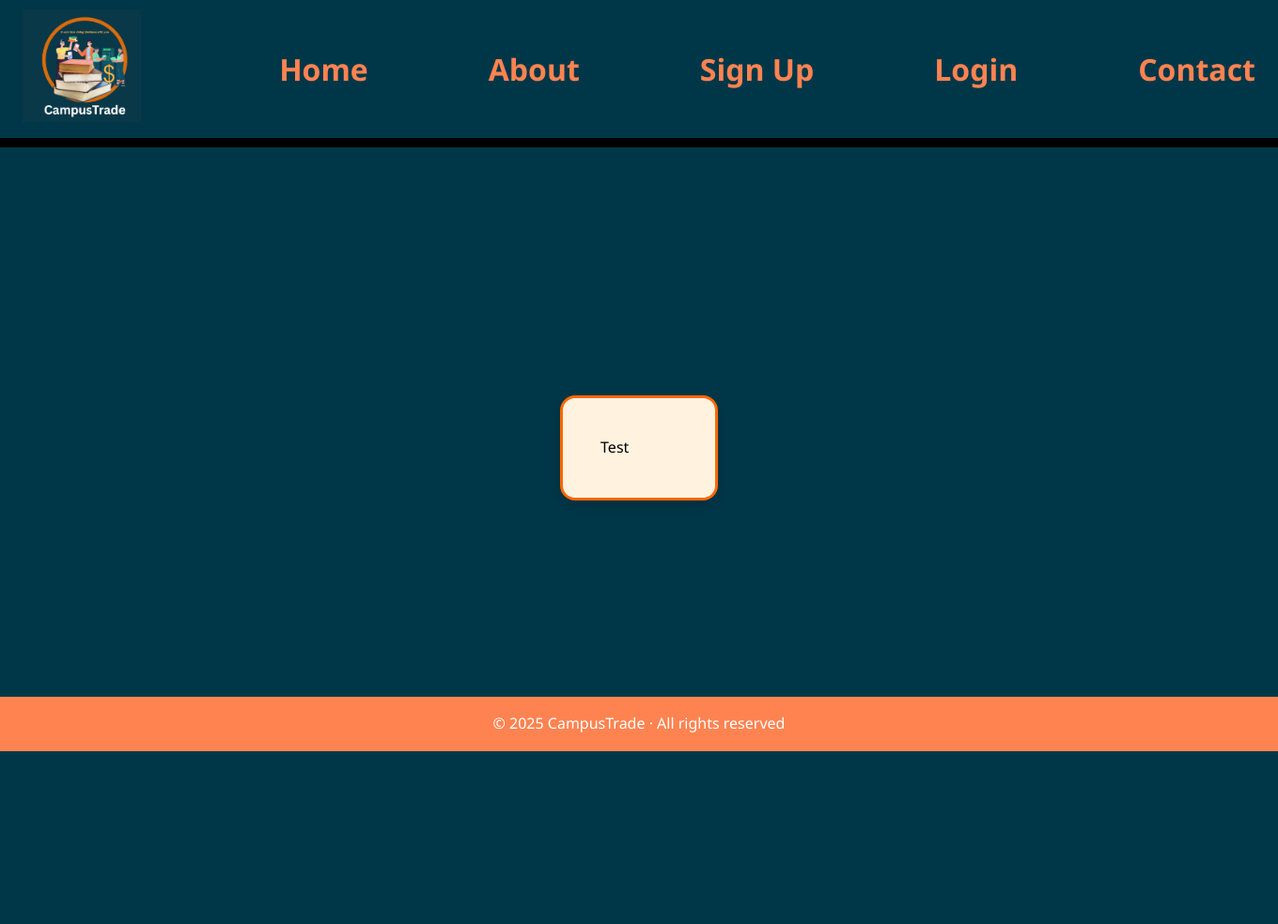
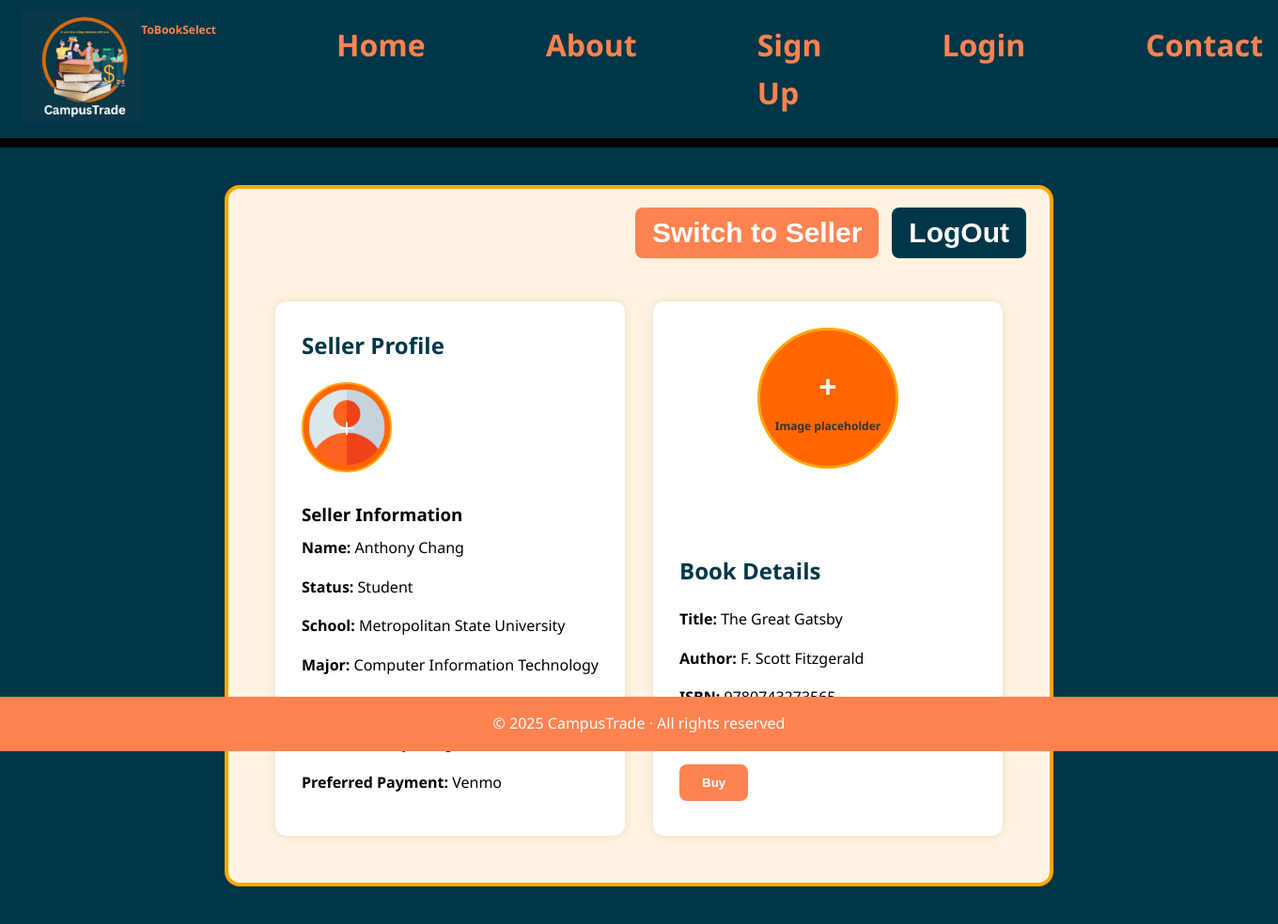
Before and after one commit to AnthonyChang123/TTT_Pacman, a PHP site: page /BookSelection.php in a window 1360 px wide. Shown: the whole page at 94% size. Before the commit the page ends 800 px from the top, so only its background shows below. Run offline with PHP 8.4, Linux system fonts and the light colour scheme.

Commit message:
Basics for Book Selection up
Need to spruce it up

```diff
--- a/BookSelection.php
+++ b/BookSelection.php
@@ -1,15 +1,81 @@
 <?php
+session_start();
 include('header.php');
 ?>
 
+<!-- Include CSS (if not already in header.php) -->
+<link rel="stylesheet" href="CSS/BasicSetUp.css">
+<link rel="stylesheet" href="CSS/HeaderNavBar.css">
+<link rel="stylesheet" href="CSS/ReusableComponents.css">
+
 <main>
-  <div class="login-wrapper">
-    <div class="login-box">
-        Test
+  <div class="container">
+    <div class="seller-page">
+
+      <!-- Top Actions -->
+      <div class="top-actions">
+        <button class="button" type="button" onclick="window.location.href='SellerPage.php'">Switch to Seller</button>
+
+  <!-- ✅ Inline form for logout -->
+  <form method="post" action="logout.php" style="display:inline;">
+    <button class="button logout" type="submit">LogOut</button>
+  </form>
+</div>
+
+
+      <!-- LEFT: Profile Panel -->
+      <div class="profile-panel">
+        <h2>Seller Profile</h2>
+
+        <form>
+          <!-- Profile image upload -->
+          <div class="avatar-uploader">
+            <input id="avatarInput" name="avatar" type="file" accept="image/*" hidden>
+            <label for="avatarInput" class="avatar" aria-label="Upload profile picture">
+              <!-- ✅ Corrected image path -->
+              <img id="avatarPreview" src="Images/ProfileIcon.png" alt="Profile picture preview">
+              <span class="avatar-icon">+</span>
+            </label>
+          </div>
+            <div class="seller-info">
+              <h3>Seller Information</h3>
+              <p><strong>Name:</strong> Anthony Chang</p>
+              <p><strong>Status:</strong> Student</p>
+              <p><strong>School:</strong> Metropolitan State University</p>
+              <p><strong>Major:</strong> Computer Information Technology</p>
+              <p><strong>Location:</strong> Minneapolis, MN</p>
+              <p><strong>Email:</strong> anthonychang@email.com</p>
+              <p><strong>Preferred Payment:</strong> Venmo</p>
+            </div>
+        </form>
+      </div>
+
+      <!-- RIGHT: Book Details -->
+      <div class="form-panel">
+
+        <form method="post" enctype="multipart/form-data" action="Seller_Controller.php">
+          <div class="book-upload">
+            <input id="bookUpload" name="bookImage" type="file" accept="image/*" hidden>
+            <label for="bookUpload" class="book-circle" aria-label="Upload book image">
+              <span class="book-plus">+</span>
+              <span class="book-hint">Image placeholder</span>
+              <img id="bookPreview" alt="Book image preview" hidden>
+            </label>
+        </form>
+      </div>
+      <div>
+        <h2>Book Details</h2>
+        <p><strong>Title:</strong> The Great Gatsby</p>
+        <p><strong>Author:</strong> F. Scott Fitzgerald</p>
+        <p><strong>ISBN:</strong> 9780743273565</p>
+        <p><strong>Price:</strong> $12.99</p>
+        <div class="actions">
+        <button class="button" type="" name="buy_item">Buy</button>
+        </div>
+      </div>
+
     </div>
   </div>
 </main>
 
-<?php
-include('footer.php');
-?>
+<?php include('footer.php'); ?>
--- a/SellerPage.php
+++ b/SellerPage.php
@@ -14,7 +14,7 @@ include('header.php');
 
       <!-- Top Actions -->
       <div class="top-actions">
-        <button class="button" type="button" onclick="window.location.href='buyer.php'">Switch to Buyer</button>
+        <button class="button" type="button" onclick="window.location.href='buyerpage.php'">Switch to Buyer</button>
 
   <!-- ✅ Inline form for logout -->
   <form method="post" action="logout.php" style="display:inline;">
--- a/header.php
+++ b/header.php
@@ -17,6 +17,7 @@
     <div class="logo"> <img src="Images/CampusTradeLogo.png" alt="CampusTrade Logo" width="120">
   </div>
     <nav>
+      <a href="BookSelection.php" style="font-size:12px;">ToBookSelect</a>
       <a href="HomePage.php">Home</a>
       <a href="AboutPage.php">About</a>
       <a href="SignUpPage.php">Sign Up</a>
```
